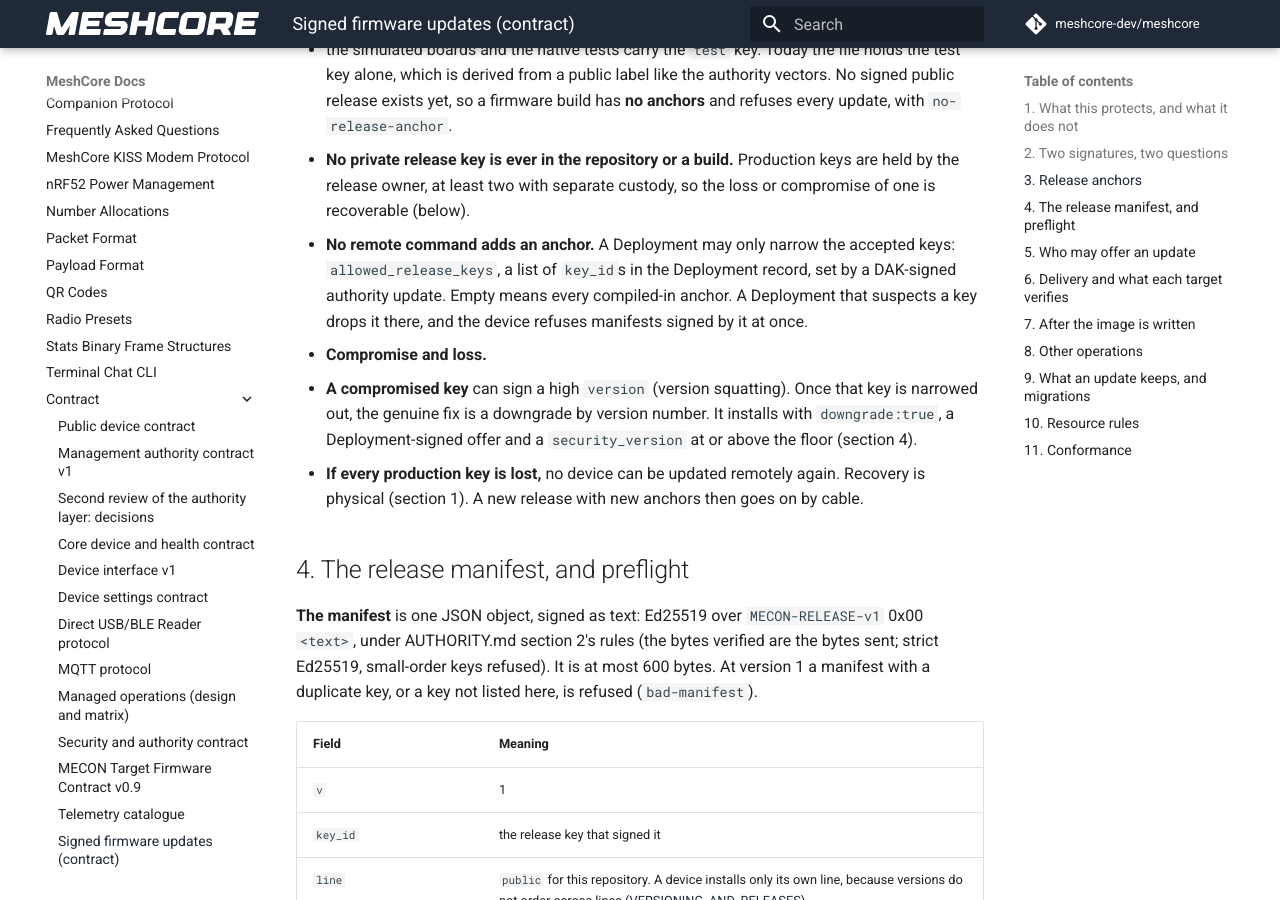
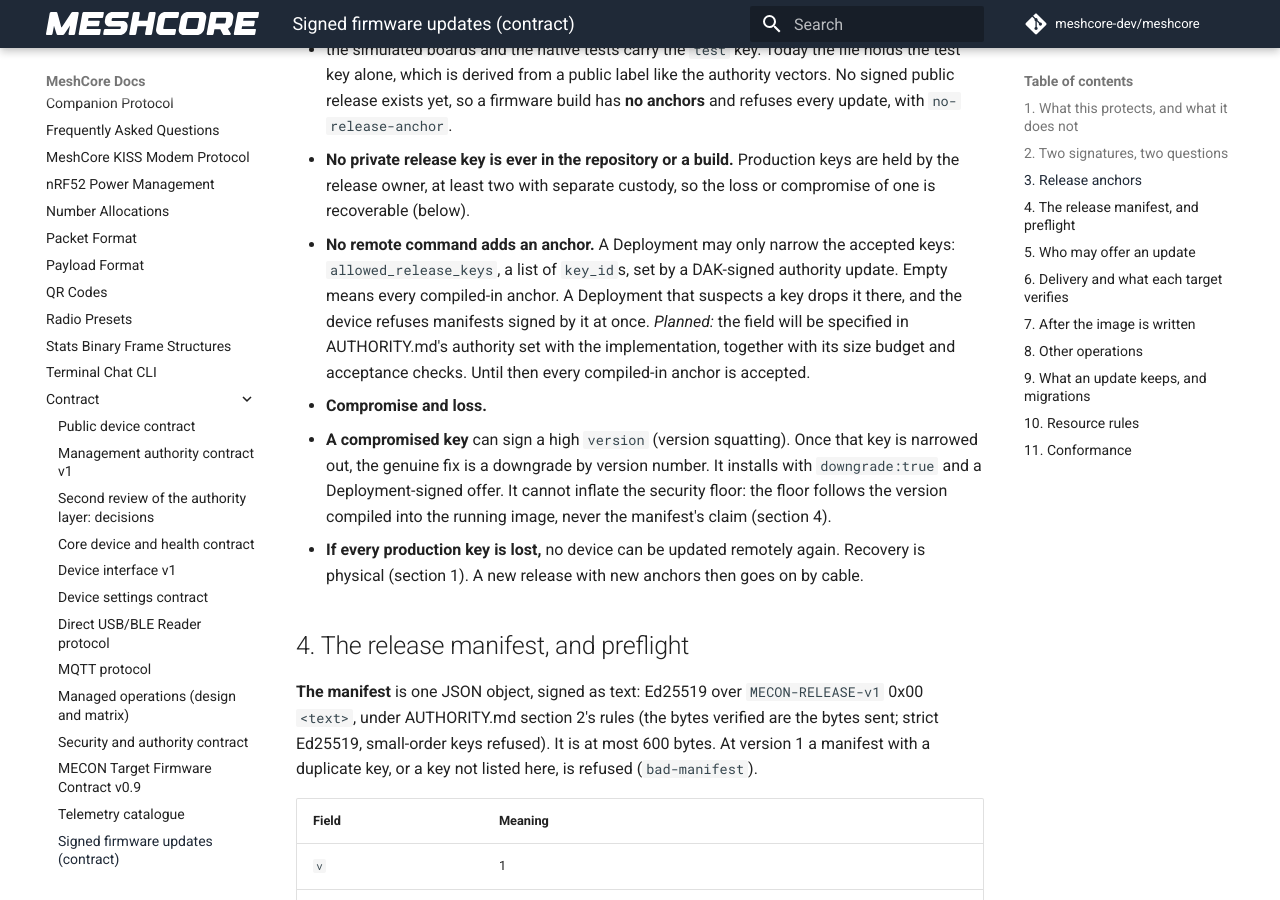
Before and after one commit to hoejriis/mecon-firmware, an MkDocs documentation site: the page built from docs/contract/UPDATES.md, in a window 1280 px wide and 900 px high, scrolled down 1881 px. Built offline with MkDocs 1.6.1 and Material for MkDocs 9.7.7, drawn with Linux system fonts in a browser that asks for light colours; comment, search, counter and statistics services are not loaded.

Commit message:
Contract: fixes from the second review of the updates contract
- The security floor rises only to the security version compiled into
  the running image: at every boot, so cable installs, unconfirmed
  nRF52 jobs and superseded jobs are covered. It never follows a
  manifest's claim. A compromised release key that signs an inflated
  security_version over a genuine image can no longer lock out every
  later release. A factory reset keeps the floor, and "no update
  removes the authority layer" is stated as release-signing policy.
- update.chunk is authorised by the job's token in place of the
  update class, so an enrolled Reader can push over USB and BLE. The
  token's handling rules are spelled out: never in events, listings,
  status or logs; dies with the job; constant-time compare;
  wrong-token chunks under the refusal budget.
- ESP32 rollback in two stages. The image stays pending-verify until
  its start-up checks pass, so any reset before then rolls back in the
  bootloader. After that it is valid, and an app-level revert boots
  the previous slot, kept until confirmation. What stage 2 gives up is
  stated.
- The update class's column, and allowed_release_keys in the
  authority set, are marked planned: they land in CLI.md and
  AUTHORITY.md with the code, since those pages describe what is
  built.

The offer-size finding was already fixed in c276e633 (the manifest is
bound by hash and staged separately).

Co-Authored-By: Claude Opus 5.5 (1M context) <noreply@anthropic.com>

```diff
--- a/docs/contract/UPDATES.md
+++ b/docs/contract/UPDATES.md
@@ -38,9 +38,9 @@ Neither signature stands in for the other. A URL, a paired link or a broker sess
   - the simulated boards and the native tests carry the `test` key.
   Today the file holds the test key alone, which is derived from a public label like the authority vectors. No signed public release exists yet, so a firmware build has **no anchors** and refuses every update, with `no-release-anchor`.
 - **No private release key is ever in the repository or a build.** Production keys are held by the release owner, at least two with separate custody, so the loss or compromise of one is recoverable (below).
-- **No remote command adds an anchor.** A Deployment may only narrow the accepted keys: `allowed_release_keys`, a list of `key_id`s in the Deployment record, set by a DAK-signed authority update. Empty means every compiled-in anchor. A Deployment that suspects a key drops it there, and the device refuses manifests signed by it at once.
+- **No remote command adds an anchor.** A Deployment may only narrow the accepted keys: `allowed_release_keys`, a list of `key_id`s, set by a DAK-signed authority update. Empty means every compiled-in anchor. A Deployment that suspects a key drops it there, and the device refuses manifests signed by it at once. *Planned:* the field will be specified in AUTHORITY.md's authority set with the implementation, together with its size budget and acceptance checks. Until then every compiled-in anchor is accepted.
 - **Compromise and loss.**
-  - **A compromised key** can sign a high `version` (version squatting). Once that key is narrowed out, the genuine fix is a downgrade by version number. It installs with `downgrade:true`, a Deployment-signed offer and a `security_version` at or above the floor (section 4).
+  - **A compromised key** can sign a high `version` (version squatting). Once that key is narrowed out, the genuine fix is a downgrade by version number. It installs with `downgrade:true` and a Deployment-signed offer. It cannot inflate the security floor: the floor follows the version compiled into the running image, never the manifest's claim (section 4).
   - **If every production key is lost,** no device can be updated remotely again. Recovery is physical (section 1). A new release with new anchors then goes on by cable.
 
 ## 4. The release manifest, and preflight
```
